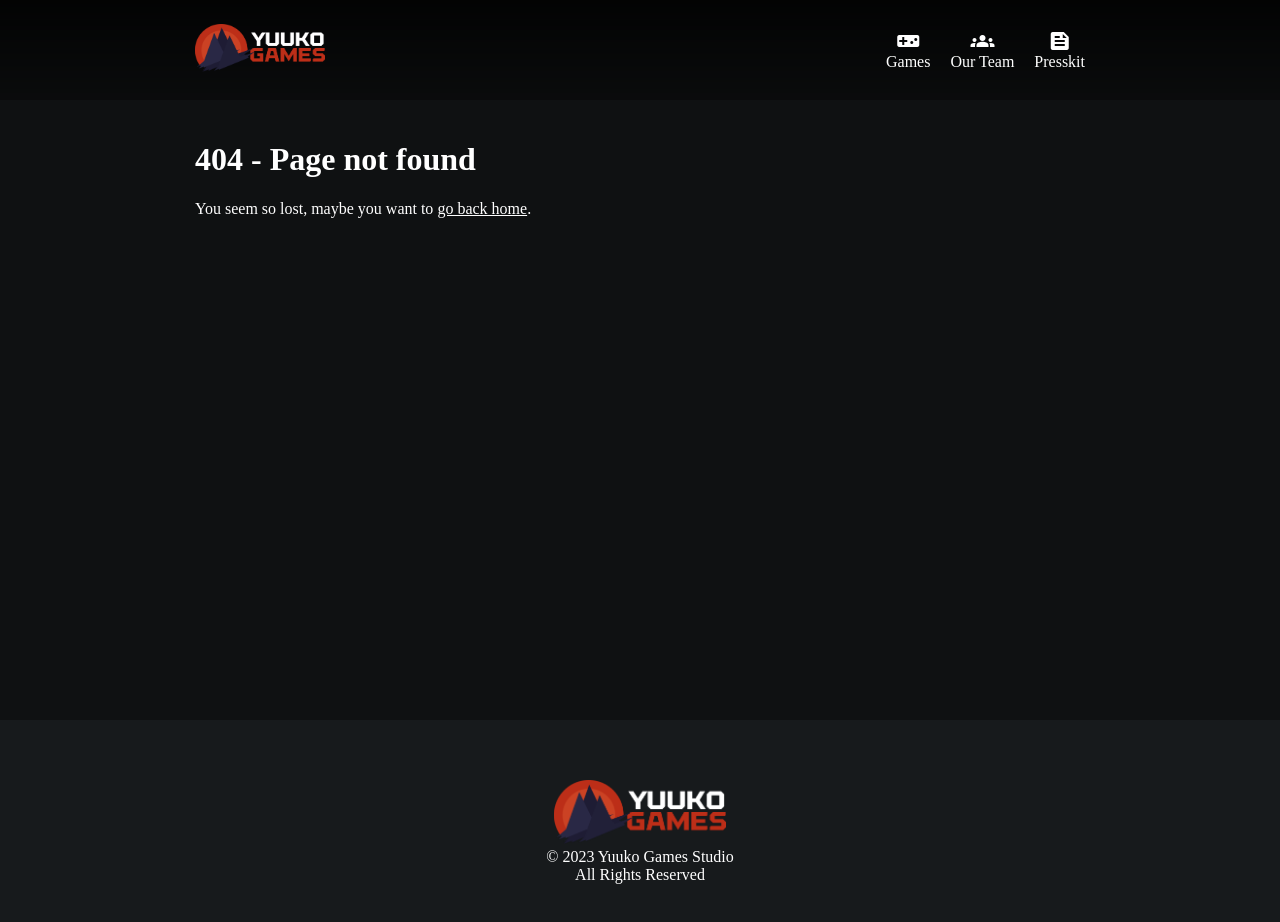
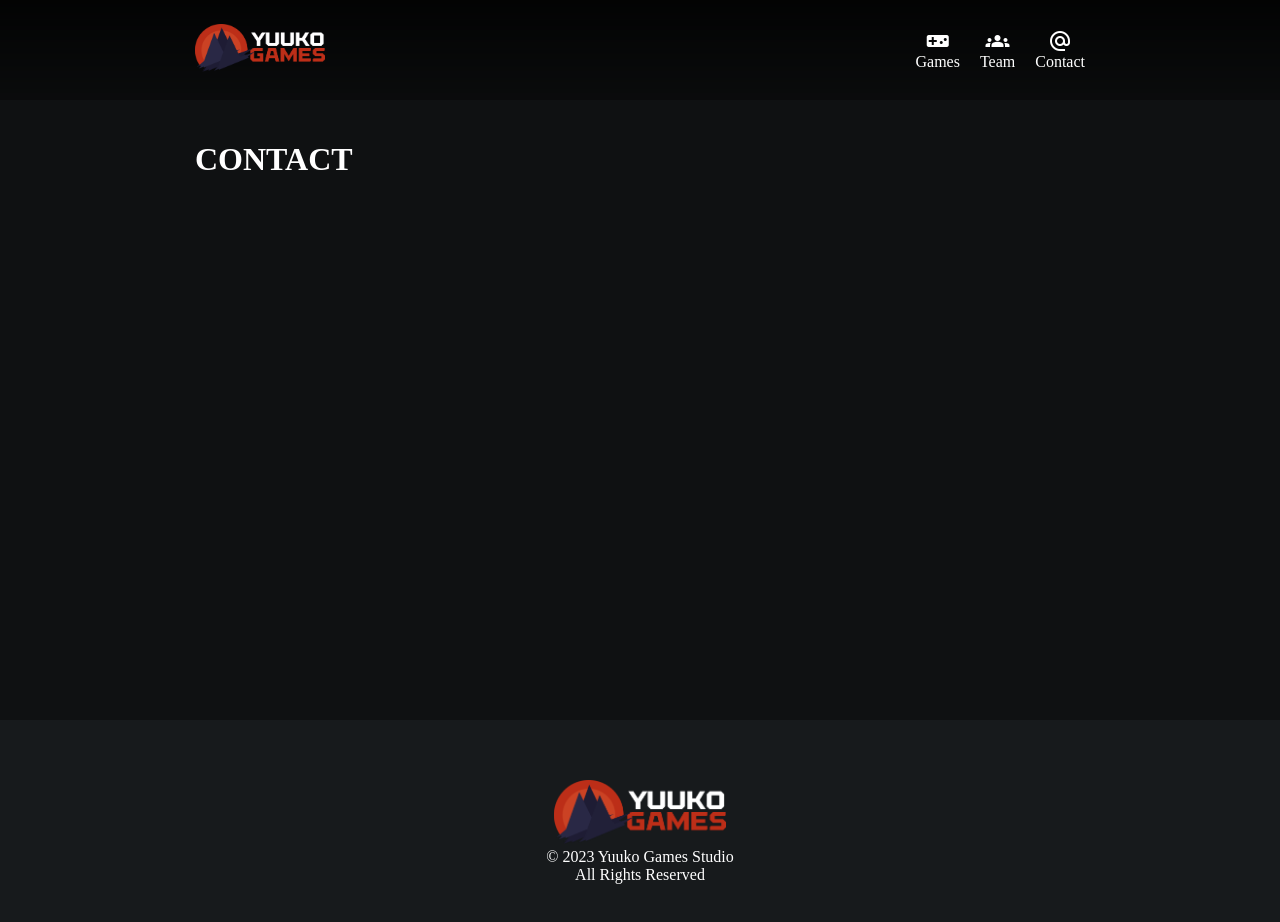
Before and after one commit to YuukoGamesStudio/yuukogamesstudio.github.io, an Angular app: page /contact in a window 1280 px wide. Before the commit this address had no page. Shown: the top 922 px of the page. Built offline with nearby package versions, Linux system fonts and the light colour scheme; a web font is replaced by a local one.

Commit message:
Fixing routing layout. Adding game presskit. Adding contact

```diff
--- a/src/app/app-routing.module.ts
+++ b/src/app/app-routing.module.ts
@@ -1,12 +1,13 @@
 import { NgModule } from '@angular/core';
 import { RouterModule, Routes } from '@angular/router';
 import { AboutUsComponent } from '@pages/about-us/about-us.component';
+import { ContactComponent } from '@pages/contact/contact.component';
 import { GameComponent } from '@pages/games/game/game.component';
 import { GameGuard } from '@pages/games/game/game.guard';
 import { GamesComponent } from '@pages/games/games.component';
 import { HomeComponent } from '@pages/home/home.component';
 import { NotFoundComponent } from '@pages/not-found/not-found.component';
-import { PresskitComponent } from '@pages/presskit/presskit.component';
+import { PresskitComponent } from '@pages/games/game/presskit/presskit.component';
 
 const routes: Routes = [
   {
@@ -31,8 +32,14 @@ const routes: Routes = [
     canActivate: [GameGuard],
   },
   {
-    path: 'presskit',
+    path: 'games/:id/presskit',
     component: PresskitComponent,
+    title: 'Game - Yuuko Games',
+    canActivate: [GameGuard],
+  },
+  {
+    path: 'contact',
+    component: ContactComponent,
     title: 'Presskit - Yuuko Games',
   },
   {
--- a/src/app/app.module.ts
+++ b/src/app/app.module.ts
@@ -6,11 +6,12 @@ import { AppComponent } from './app.component';
 import { HomeComponent } from '@pages/home/home.component';
 import { AboutUsComponent } from '@pages/about-us/about-us.component';
 import { GamesComponent } from '@pages/games/games.component';
-import { PresskitComponent } from '@pages/presskit/presskit.component';
+import { PresskitComponent } from '@pages/games/game/presskit/presskit.component';
 import { HeaderComponent } from '@shared/header/header.component';
 import { NotFoundComponent } from '@pages/not-found/not-found.component';
 import { FooterComponent } from '@shared/footer/footer.component';
 import { GameComponent } from './pages/games/game/game.component';
+import { ContactComponent } from './pages/contact/contact.component';
 
 @NgModule({
   declarations: [
@@ -23,6 +24,7 @@ import { GameComponent } from './pages/games/game/game.component';
     NotFoundComponent,
     FooterComponent,
     GameComponent,
+    ContactComponent,
   ],
   imports: [BrowserModule, AppRoutingModule],
   providers: [],
--- /dev/null
+++ b/src/app/pages/contact/contact.component.html
@@ -0,0 +1,3 @@
+<div class="page-container">
+  <h1>CONTACT</h1>
+</div>
--- a/src/app/pages/games/game/game.component.html
+++ b/src/app/pages/games/game/game.component.html
@@ -13,7 +13,9 @@
             VISIT WEBSITE
             <span class="material-icons icon-padding"> open_in_new </span>
           </a>
-          <a href="/presskit" class="button secondary"> PRESSKIT </a>
+          <a [href]="'games/' + game.id + '/presskit'" class="button secondary">
+            PRESSKIT
+          </a>
         </div>
       </div>
       <div class="description margin" [innerHTML]="game.description"></div>
--- a/src/app/pages/presskit/presskit.component.html
+++ b/src/app/pages/games/game/presskit/presskit.component.html
@@ -1,3 +1,3 @@
 <div class="page-container">
-  <p>presskit works!</p>
+  <h1>PRESSKIT</h1>
 </div>
--- /dev/null
+++ b/src/app/pages/games/game/presskit/presskit.component.ts
@@ -0,0 +1,23 @@
+import { Component } from '@angular/core';
+import { DomSanitizer, Title } from '@angular/platform-browser';
+import { ActivatedRoute } from '@angular/router';
+import { GAMES, Game } from '@pages/games/games.model';
+
+@Component({
+  selector: 'app-presskit',
+  templateUrl: './presskit.component.html',
+  styleUrls: ['./presskit.component.scss'],
+})
+export class PresskitComponent {
+  game: Game | null = null;
+
+  constructor(private route: ActivatedRoute, private titleService: Title) {}
+
+  ngOnInit() {
+    this.route.params.subscribe((params) => {
+      const id = params['id'];
+      this.game = GAMES.find((game) => game.id === id) ?? GAMES[0];
+      this.titleService.setTitle(`${this.game.name} Presskit - Yuuko Games`);
+    });
+  }
+}
--- a/src/app/shared/header/header.component.html
+++ b/src/app/shared/header/header.component.html
@@ -16,10 +16,10 @@
 
 <a href="about-us" class="link action-button">
   <span class="material-icons">groups</span>
-  <span class="name">Our Team</span>
+  <span class="name">Team</span>
 </a>
 
-<a href="presskit" class="link action-button">
-  <span class="material-icons">feed</span>
-  <span class="name">Presskit</span>
+<a href="contact" class="link action-button">
+  <span class="material-icons">alternate_email</span>
+  <span class="name">Contact</span>
 </a>
--- a/src/app/shared/header/header.component.scss
+++ b/src/app/shared/header/header.component.scss
@@ -23,7 +23,7 @@
 }
 
 .action-button {
-  padding-left: 20px;
+  margin-left: 20px;
   text-decoration: none;
   display: flex;
   flex-direction: column;
```
Also changed, not shown: src/app/pages/contact/contact.component.ts (added, +10 -0 lines), src/app/pages/presskit/presskit.component.ts (deleted, +0 -10 lines), src/app/pages/contact/contact.component.scss (added), src/app/pages/games/game/presskit/presskit.component.scss (added).
